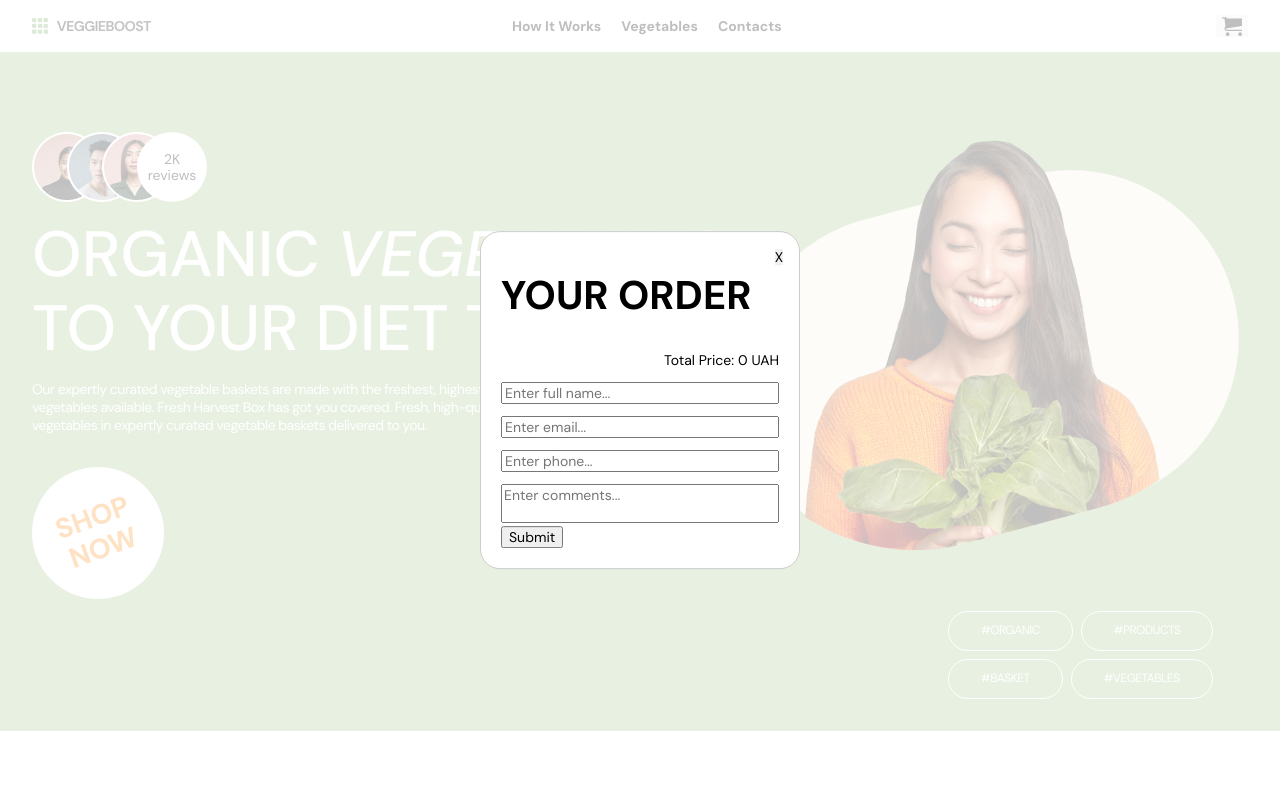
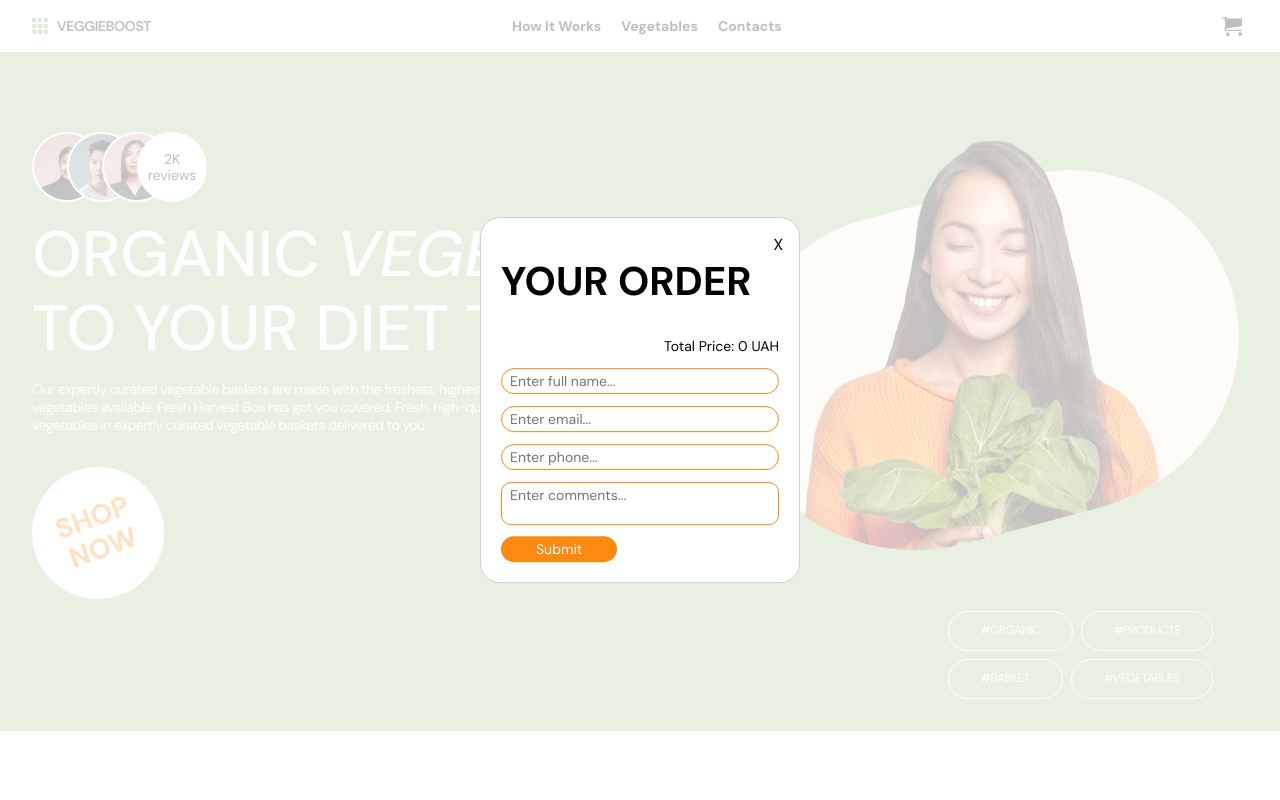
Before and after one commit to VtoryhinVV/veggieboost, a React (Vite) app: page / in a window 1280 px wide. Both pictures are taken after a click on the button 1232 px from the left and 26 px from the top of the page. Shown: the top 800 px of the page. Built offline with nearby package versions, Linux system fonts and the light colour scheme.

Commit message:
Upd modat css

```diff
--- a/package.json
+++ b/package.json
@@ -18,6 +18,7 @@
     "react-international-phone": "^4.2.9",
     "react-modal": "^3.16.1",
     "react-router-dom": "^6.22.3",
+    "react-router-scroll-memory": "^2.0.7",
     "yup": "^1.4.0"
   },
   "devDependencies": {
--- a/src/components/header/header.module.css
+++ b/src/components/header/header.module.css
@@ -95,6 +95,7 @@
 	border: none;
 	cursor: pointer;
 	position: relative;
+	background-color: transparent;
 	@media screen and (min-width: 500px) {
 		display: flex;
 		transition: fill 250ms linear;
--- a/src/components/modal/modalOrder.jsx
+++ b/src/components/modal/modalOrder.jsx
@@ -1,24 +1,23 @@
-import { useState } from "react";
-import { useFormik } from "formik";
-import * as Yup from "yup";
-import css from "./modalOrder.module.css";
-import Modal from "react-modal";
+import { useFormik } from 'formik'
+import Modal from 'react-modal'
+import * as Yup from 'yup'
+import css from './modalOrder.module.css'
 
 const customStyles = {
 	content: {
-    top: "50%",
-    left: "50%",
-    right: "auto",
-    bottom: "auto",
-    marginRight: "-50%",
-    transform: "translate(-50%, -50%)",
-    borderRadius: "20px",
-    minWidth: "320px",
-    zIndex: "9999",
+		top: '50%',
+		left: '50%',
+		right: 'auto',
+		bottom: 'auto',
+		marginRight: '-50%',
+		transform: 'translate(-50%, -50%)',
+		borderRadius: '20px',
+		minWidth: '320px',
+		zIndex: '9999',
 	},
-};
+}
 
-Modal.setAppElement("#root");
+Modal.setAppElement('#root')
 
 export default function ModalOrder({
 	close,
@@ -28,55 +27,55 @@ export default function ModalOrder({
 	del,
 }) {
 	function handleChange(ev) {
-    const { id, value } = ev.target;
-    handleChangeWeight(id, value);
+		const { id, value } = ev.target
+		handleChangeWeight(id, value)
 	}
 
 	function totalPrice() {
-    return list.reduce((acc, prod) => acc + prod.price * prod.weightOrder, 0);
+		return list.reduce((acc, prod) => acc + prod.price * prod.weightOrder, 0)
 	}
 
 	const initialValues = {
-    name: "",
-    email: "",
-    phone: "",
-    text: "",
-  };
+		name: '',
+		email: '',
+		phone: '',
+		text: '',
+	}
 
 	const validationSchema = Yup.object({
 		name: Yup.string()
-      .max(50, "Name must be 50 characters or less")
-      .required("Name is required"),
-    email: Yup.string().email("Invalid email address"),
+			.max(50, 'Name must be 50 characters or less')
+			.required('Name is required'),
+		email: Yup.string().email('Invalid email address'),
 		phone: Yup.string()
-      .matches(/^[0-9]+$/, "Phone must be only digits")
-      .min(10, "Phone must be at least 10 digits")
-      .max(15, "Phone must be 15 digits or less")
-      .required("Phone is required"),
-    text: Yup.string().max(500, "Message must be 500 characters or less"),
-  });
+			.matches(/^[0-9]+$/, 'Phone must be only digits')
+			.min(10, 'Phone must be at least 10 digits')
+			.max(15, 'Phone must be 15 digits or less')
+			.required('Phone is required'),
+		text: Yup.string().max(500, 'Message must be 500 characters or less'),
+	})
 
 	const formik = useFormik({
 		initialValues,
 		validationSchema,
-    onSubmit: (values) => {
+		onSubmit: values => {
 			const orderDetails = list
-        .map((item) => `${item.name} - ${item.weightOrder}kg`)
-        .join(", ");
+				.map(item => `${item.name} - ${item.weightOrder}kg`)
+				.join(', ')
 			alert(
 				`${
 					values.name
 				}, your order: ${orderDetails} has been sent to our manager. The total amount is ${totalPrice()}UAH. We will contact you to confirm the order details using the provided contact information.`
-      );
+			)
 		},
-  });
+	})
 
 	return (
 		<Modal
 			isOpen={status}
 			onRequestClose={close}
 			style={customStyles}
-      contentLabel="Order Modal"
+			contentLabel='Order Modal'
 			closeTimeoutMS={250}
 		>
 			<h2 className={css.modal____title}>Your Order</h2>
@@ -92,13 +91,15 @@ export default function ModalOrder({
 									<label htmlFor={info.name}>{info.name}</label>
 									<input
 										id={info.name}
-                    type="number"
+										type='number'
 										placeholder={info.weightOrder}
 										onChange={handleChange}
 									/>
 									<p> * {info.price}UAH/kg</p>
-                  <button type="button" onClick={() => del(info.name)}>
-                    del
+									<button type='button' onClick={() => del(info.name)}>
+										<svg width='16' height='16'>
+											<use href='svg-icons.svg#icon-bin'></use>
+										</svg>
 									</button>
 								</li>
 							))}
@@ -113,10 +114,10 @@ export default function ModalOrder({
 				<div className={css.modal___infoForm}>
 					<div className={css.modal___formGroup}>
 						<input
-              id="name"
-              name="name"
-              type="text"
-              placeholder="Enter full name..."
+							id='name'
+							name='name'
+							type='text'
+							placeholder='Enter full name...'
 							onChange={formik.handleChange}
 							value={formik.values.name}
 						/>
@@ -126,10 +127,10 @@ export default function ModalOrder({
 					</div>
 					<div className={css.modal___formGroup}>
 						<input
-              id="email"
-              name="email"
-              type="email"
-              placeholder="Enter email..."
+							id='email'
+							name='email'
+							type='email'
+							placeholder='Enter email...'
 							onChange={formik.handleChange}
 							value={formik.values.email}
 						/>
@@ -139,10 +140,10 @@ export default function ModalOrder({
 					</div>
 					<div className={css.modal___formGroup}>
 						<input
-              id="phone"
-              name="phone"
-              type="text"
-              placeholder="Enter phone..."
+							id='phone'
+							name='phone'
+							type='text'
+							placeholder='Enter phone...'
 							onChange={formik.handleChange}
 							value={formik.values.phone}
 						/>
@@ -152,9 +153,9 @@ export default function ModalOrder({
 					</div>
 					<div className={css.modal___formGroup}>
 						<textarea
-              id="text"
-              name="text"
-              placeholder="Enter comments..."
+							id='text'
+							name='text'
+							placeholder='Enter comments...'
 							onChange={formik.handleChange}
 							value={formik.values.text}
 						/>
@@ -164,8 +165,10 @@ export default function ModalOrder({
 					</div>
 				</div>
 
-        <button type="submit">Submit</button>
+				<button className={css.modal___formOrder} type='submit'>
+					Submit
+				</button>
 			</form>
 		</Modal>
-  );
+	)
 }
--- a/src/components/modal/modalOrder.module.css
+++ b/src/components/modal/modalOrder.module.css
@@ -16,10 +16,14 @@
 	padding: 0;
 	border: none;
 	cursor: pointer;
-  transition: color 200ms linear;
+	font-size: 16px;
+	transition: color, font-weight, transform 200ms linear;
+	background-color: transparent;
 	&:hover,
 	&:active {
 		color: green;
+		font-weight: 700;
+		transform: rotate(90deg);
 	}
 }
 
@@ -28,20 +32,54 @@
 	flex-direction: column;
 	padding: 0;
 	margin: 0;
-  gap: 12px;
+	gap: 16px;
 	li {
 		list-style: none;
 		display: flex;
 		line-height: 24px;
+		position: relative;
+		padding: 5px;
+		border-radius: 10px;
+		&:hover {
+			background-color: #eaefea;
+		}
 		label {
 			margin-right: auto;
 		}
+
 		input {
-      width: 15%;
+			width: 10%;
 			margin-right: 4px;
+			border-radius: 5px;
+			border: none;
+			border-bottom: 1px solid green;
+			text-align: center;
+			&::placeholder {
+				color: black;
 			}
+			&::-webkit-outer-spin-button,
+			&::-webkit-inner-spin-button {
+				-webkit-appearance: none;
+			}
+		}
+
 		p {
 			margin: 0;
+		}
+		button {
+			margin: 0 8px;
+			border: none;
+			background-color: transparent;
+			cursor: pointer;
+			padding: 0;
+			svg {
+				fill: #fc8a11;
+				transition: fill 250ms linear;
+			}
+			&:hover svg,
+			&:focus svg {
+				fill: green;
+			}
 		}
 	}
 }
@@ -57,16 +95,49 @@
 	flex-direction: column;
 	gap: 12px;
 }
+.modal___formOrder {
+	padding: 5px 35px;
+	font-size: 14px;
+	border: none;
+	border-radius: 100px;
+	color: white;
+	background-color: #fc8a11;
+	cursor: pointer;
+	transition: background-color 250ms linear;
+	&:focus,
+	&:hover {
+		background-color: #a1c487;
+	}
+}
 .modal___formGroup {
 	input {
 		width: 100%;
+		border-radius: 20px;
+		padding: 4px 8px;
+		border: 1px solid #fc8a11;
+		&:focus-visible,
+		&:focus {
+			outline: none;
+			border-width: 2px;
 		}
+	}
+
 	textarea {
 		width: 100%;
 		resize: none;
+		border-radius: 10px;
+		padding: 4px 8px;
+		border: 1px solid #fc8a11;
+		margin-bottom: 8px;
+		&:focus-visible,
+		&:focus {
+			outline: none;
+			border-width: 2px;
+		}
 	}
 }
 
 .error {
 	color: red;
+	padding: 4px 8px;
 }
--- a/src/components/phoneInput/phoneInpute.module.css
+++ b/src/components/phoneInput/phoneInpute.module.css
@@ -16,7 +16,4 @@
 	&:hover {
 		background-color: #a1c487;
 	}
-
-  @media screen and (min-width: 1280px) {
 }
-}
```
Also changed, not shown: src/App.jsx (+32 -32 lines), public/svg-icons.svg, 1 other file (tests, documents, lock files or other folders). Lines whose indentation alone changed are shown as unchanged.
